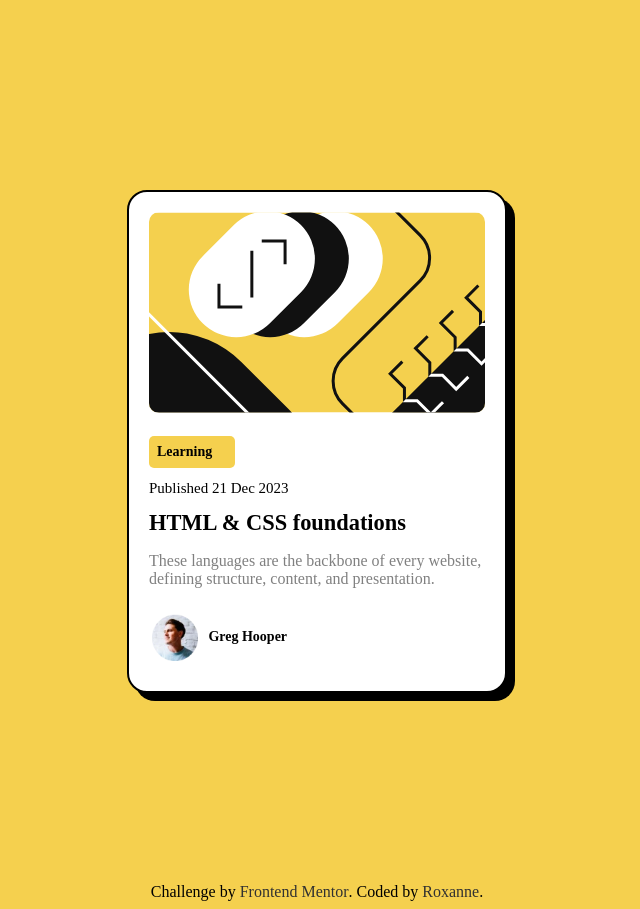
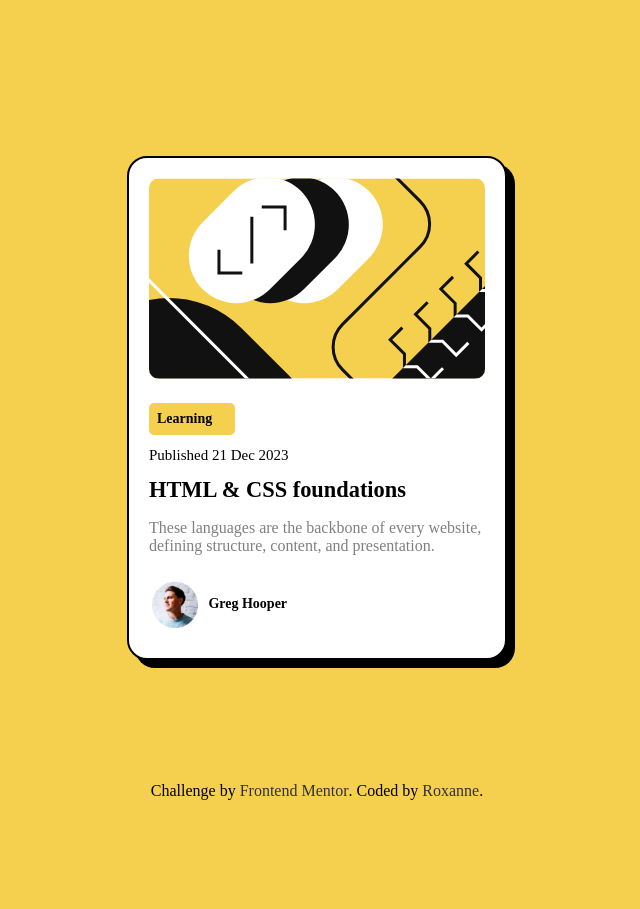
Before and after one commit to klnrox001/blogPreviewCard, a plain HTML site: page index.html in a window 1280 px wide. Shown: the whole page, without its empty margins (323-963 px from the left). After the commit the page ends 816 px from the top, so only its background shows below. Drawn offline with Linux system fonts and the light colour scheme.

Commit message:
code added body flex

```diff
--- a/style.css
+++ b/style.css
@@ -1,17 +1,19 @@
 body {
     background-color: #F5D04E;
+    min-height: 100vh;
+    display: flex;
+    justify-content: center;
+    flex-direction: column;
+    align-items: center;
+    flex: 1;
 }
 .generalContainer {
     background-color: #FFFFFF;
-    margin-top: 15%;
-    margin-bottom: 15%;
     position: relative;
     padding: 20px;
     border-radius: 20px;
     border: 2px, solid;
     box-shadow: 8px 8px black;
-    margin-right: auto;
-    margin-left: auto;
     width: 21em;
     height:auto;
     display: flex;
@@ -89,7 +91,8 @@ h1 {
     color: black;
     text-align: center;
     font-weight: 300;
-
+    position:absolute;
+    bottom: 0;
 }
 #link1 {
     font-family: figtree;
```
